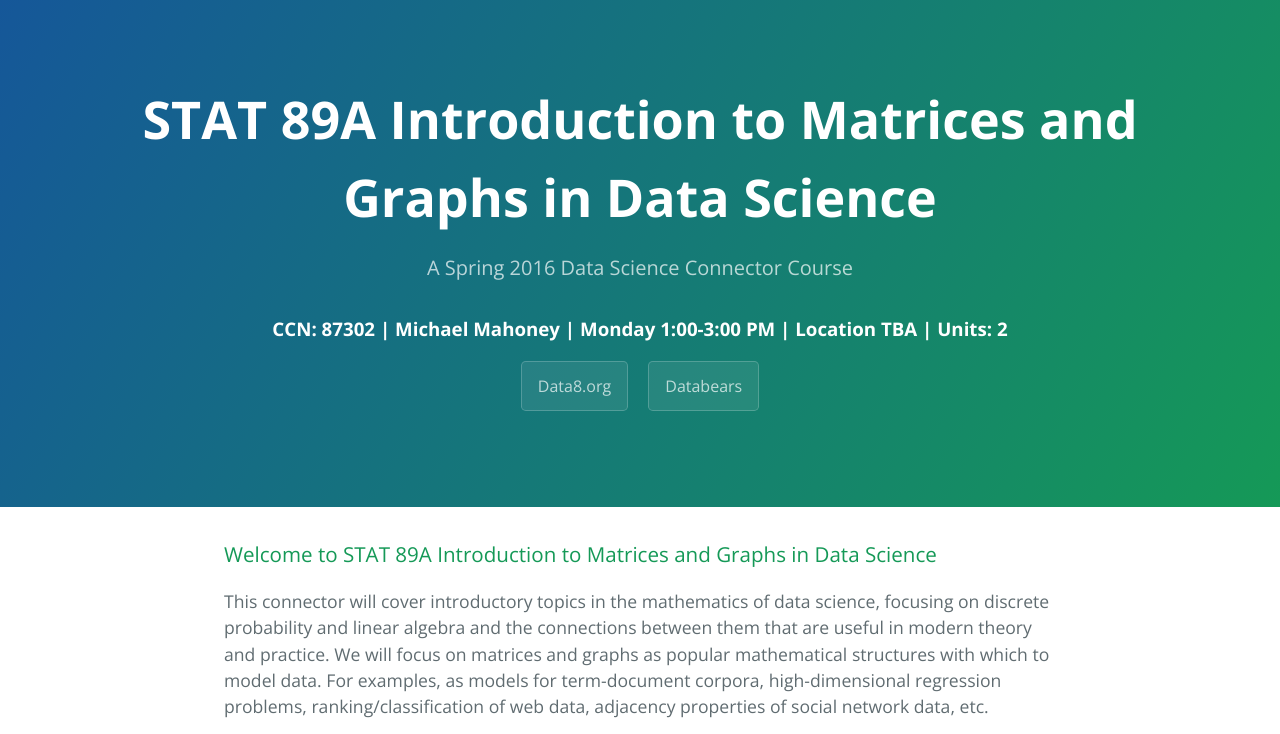
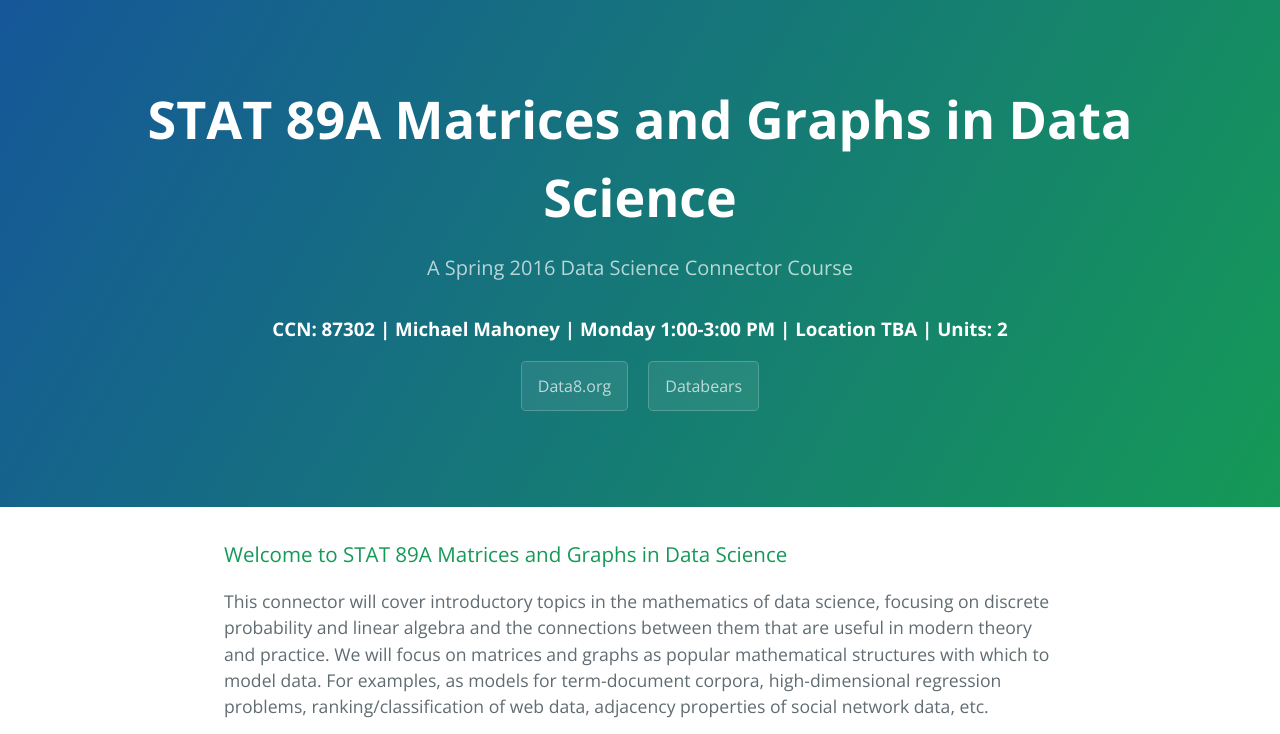
Before and after one commit to data-8/stat89a, a plain HTML site: page index.html in a window 1280 px wide. Shown: the top 734 px of the page. Drawn offline with nearby package versions, Linux system fonts and the light colour scheme.

Commit message:
more user friendly description

```diff
--- a/index.html
+++ b/index.html
@@ -11,7 +11,7 @@
   </head>
   <body>
     <section class="page-header">
-      <h1 class="project-name">STAT 89A Introduction to Matrices and Graphs in Data Science</h1>
+      <h1 class="project-name">STAT 89A Matrices and Graphs in Data Science</h1>
       <h2 class="project-tagline">A Spring 2016 Data Science Connector Course </h2>
       <h3>CCN: 87302 | Michael Mahoney | Monday 1:00-3:00 PM | Location TBA | Units: 2</h3>
       <a href="http://data8.org/" class="btn">Data8.org</a>
@@ -19,7 +19,7 @@
     </section>
 
     <section class="main-content">
-      <h3>Welcome to STAT 89A Introduction to Matrices and Graphs in Data Science</h3>
+      <h3>Welcome to STAT 89A Matrices and Graphs in Data Science</h3>
 
 <p>This connector will cover introductory topics in the mathematics of data science, focusing on discrete probability and linear algebra and the connections between them that are useful in modern theory and practice.  We will focus on matrices and graphs as popular mathematical structures with which to model data.  For examples, as models for term-document corpora, high-dimensional regression problems, ranking/classification of web data, adjacency properties of social network data, etc.</p>
 
```
